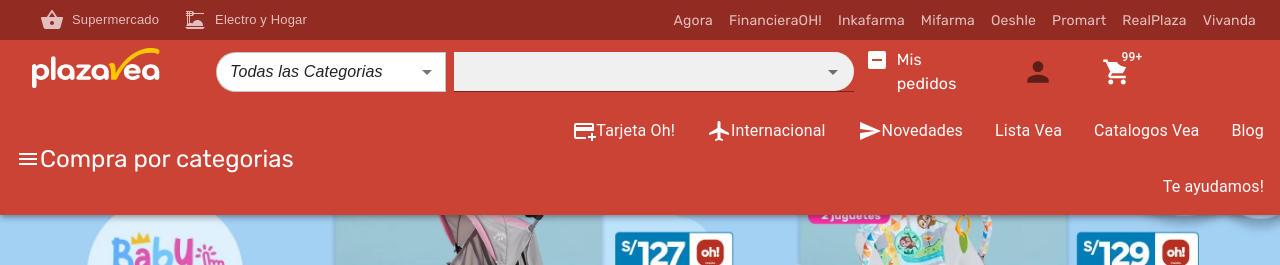
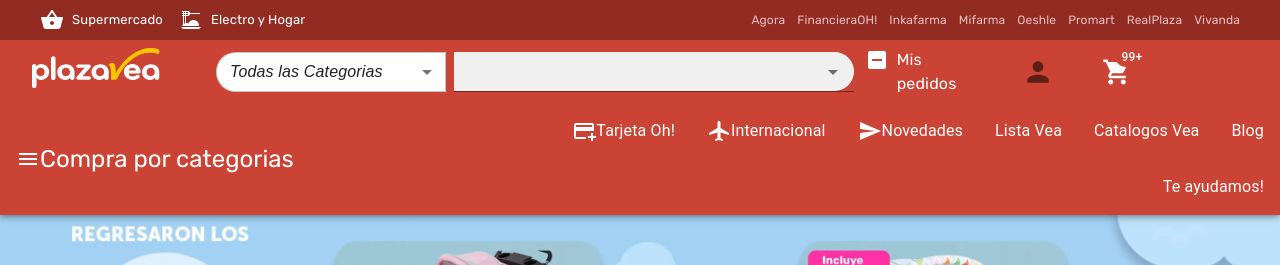
Before and after one commit to Nyxzaf/Proyecto-compartido-web, a React (Vite) app: page / in a window 1280 px wide. Shown: the top 265 px of the page. Built offline with nearby package versions, Linux system fonts and the light colour scheme.

Commit message:
Cambios generales

```diff
--- a/src/components/Main/Body.jsx
+++ b/src/components/Main/Body.jsx
@@ -9,25 +9,25 @@
 
 const Body = () => {
   return (
-      <Box sx={{ marginTop: "159px" }} >
+    <Box>
       <Carousel />
-        <Box sx={{marginTop:"10px"}}>
-            <FirstContainer/>
+      <Box mt={2}>
+        <FirstContainer />
       </Box>
-        <Box sx ={{marginTop:"45px"}}>
-            <SecondContainer/>
+      <Box mt={3}>
+        <SecondContainer />
       </Box>
-        <Box sx ={{marginTop:"45px"}}>
-            <Thirdcontainer/>
+      <Box mt={3}>
+        <Thirdcontainer />
       </Box>
-        <Box sx ={{marginTop:"-15px"}}>
-            <FourthContainer/>
+      <Box>
+        <FourthContainer />
       </Box>
-        <Box sx ={{marginTop:"-15px"}}>
-            <FifthContainer/>
+      <Box>
+        <FifthContainer />
       </Box>
-        <Box sx ={{marginTop:"-15px"}}>
-            <SixthContainer/>
+      <Box sx={{ marginTop: "-15px" }}>
+        <SixthContainer />
       </Box>
     </Box>
   );
--- a/src/components/Main/Carousel.jsx
+++ b/src/components/Main/Carousel.jsx
@@ -2,12 +2,15 @@
 import { Box, IconButton, Stack, Typography } from "@mui/material";
 import KeyboardArrowLeftIcon from "@mui/icons-material/KeyboardArrowLeft";
 import KeyboardArrowRightIcon from "@mui/icons-material/KeyboardArrowRight";
+import useMediaQuery from "@mui/material/useMediaQuery";
 
 const Carousel = () => {
+  const matches = useMediaQuery("(max-width:600px)");
   const [currentImageIndex, setCurrentImageIndex] = useState(0);
-  const images = [
-    "./Imagen1.webp",
-    "./Imagen2.webp",
+  const images = ["./Imagen1.webp", "./Imagen2.webp"];
+  const imagesResponsive = [
+    "./ImagenResponsive1.webp",
+    "./ImagenResponsive2.webp",
   ];
 
   const nextImage = () => {
@@ -45,7 +48,7 @@
         </IconButton>
         <Box maxWidth="100%">
           <img
-            src={images[currentImageIndex]}
+            src={(matches ? imagesResponsive : images)[currentImageIndex]}
             alt={`Image ${currentImageIndex + 1}`}
             style={{ width: "100%" }}
           />
@@ -60,13 +63,12 @@
           }}
           onClick={nextImage}
         >
-
           <KeyboardArrowRightIcon />
         </IconButton>
       </Stack>
       <Stack direction="row" spacing={1}>
         {images.map((_, index) => (
-          <Box key={index} sx={{ padding: '0.1rem' }}>
+          <Box key={index} sx={{ padding: "0.1rem" }}>
             <Typography
               component="span"
               style={{
--- a/src/components/head/FirstLane.jsx
+++ b/src/components/head/FirstLane.jsx
@@ -1,41 +1,61 @@
-import { Grid, Stack } from "@mui/material";
-import ShoppingBasketIcon from '@mui/icons-material/ShoppingBasket';
-import DinnerDiningIcon from '@mui/icons-material/DinnerDining';
+import { Stack, Box } from "@mui/material";
+import ShoppingBasketIcon from "@mui/icons-material/ShoppingBasket";
+import DinnerDiningIcon from "@mui/icons-material/DinnerDining";
+import { SECONDARY_FONT } from "../../assets/fonts";
 
 const FirstLane = () => {
-
-  const items= ["Agora","FinancieraOH! ", "Inkafarma","Mifarma","Oeshle","Promart","RealPlaza","Vivanda"]
-
+  const items = [
+    "Agora",
+    "FinancieraOH! ",
+    "Inkafarma",
+    "Mifarma",
+    "Oeshle",
+    "Promart",
+    "RealPlaza",
+    "Vivanda",
+  ];
+  // (theme) => ({
+  //   backgroundColor: theme.typography.primary.dark,
+  // })
 
   return (
-      <Stack flexGrow={1} direction="row" alignItems="center" bgcolor="#922B21" pr={3} p={0}  fontFamily="sans-serif" fontSize={13}>
-        <Grid
-          wrap="nowrap"
-          container
-          alignItems="center"
-          ml={2}
-          spacing={2}
-        >
-          <Grid item component="a" href="/#" display="flex"  alignItems="center" sx={{textDecoration:"none", color:"#e3bebf"}} >
-            <ShoppingBasketIcon sx={{margin:1}} />
-            Supermercado
-          </Grid>
-          <Grid item component="a"  href="/#" display="flex" alignItems="center" sx={{textDecoration:"none", color:"#e3bebf"}}>
-            <DinnerDiningIcon sx={{margin:1}}/>
-            Electro y Hogar
-          </Grid>
-        </Grid>
-        <Grid container justifyContent="flex-end" xl={1} spacing={2} pr={3} wrap="nowrap" alignItems={"center"} fontSize={14}>
-          {
-            items.map((name,index) =>
-          (
-            <Grid key={index} item fontFamily="Rubik" alignItems={"center"} color="#e3bebf" href="#" className={"text"} sx={{textDecoration:"none"}} display={{ xs: 'none',md:"block" }}>
-              {name}
-            </Grid>
-          ))
-          }
-        </Grid>
+    <Stack
+      gap={2}
+      direction="row"
+      alignItems="center"
+      bgcolor="primary.dark"
+      px={5}
+      py={1}
+      fontFamily={SECONDARY_FONT}
+      fontSize={13}
+    >
+      <Box component="span" display="flex" alignItems="center">
+        <ShoppingBasketIcon sx={{ mr: 1 }} />
+        <span>Supermercado</span>
+      </Box>
+      <Box component="span" display="flex" alignItems="center" mr="auto">
+        <DinnerDiningIcon sx={{ mr: 1 }} />
+        <span>Electro y Hogar</span>
+      </Box>
+      <Stack component="div" direction="row" flex alignItems="center" gap={1.5}>
+        {items.map((name, index) => (
+          <Box
+            key={index}
+            component="a"
+            fontFamily="Rubik,sans-serif"
+            fontSize={12}
+            color="#e3bebf"
+            href="#"
+            sx={{
+              textDecoration: "none",
+              display: { xs: "none", md: "block" },
+            }}
+          >
+            {name}
+          </Box>
+        ))}
       </Stack>
+    </Stack>
   );
 };
 
--- a/src/components/head/Header.jsx
+++ b/src/components/head/Header.jsx
@@ -5,11 +5,11 @@
 
 const Header = () => {
   return (
-      <AppBar>
-        <FirstLane/>
-        <SecondLane/>
-        <ThirdLane/>
-      </AppBar>
+    <AppBar sx={{ position: "sticky" }}>
+      <FirstLane />
+      <SecondLane />
+      <ThirdLane />
+    </AppBar>
   );
 };
 
--- a/src/components/head/MainNavigation.jsx
+++ b/src/components/head/MainNavigation.jsx
@@ -5,7 +5,7 @@
 
     const [Open, setOpen] = useState(false);
 
-    const Category = ["supermercado", "tecnologia","ElectroHogar"
+    const Category = ["Supermercado", "Tecnologia","ElectroHogar"
     , "Muebles","Dormitorio","DecoHogar","Juguetes y Juegos","Deportes","Bebé E Infantil", "Moda Mujer","Moda Hombre","Moda Infantil","Zapatillas","Zapatos","Belleza"
     ,"Accesorios","Mascotas","Libreria y Oficina","Automotriz","Mejoramiento del Hogar","Marcas Aliadas","Perú Pasion"]
 
--- a/src/components/head/SecondLane.jsx
+++ b/src/components/head/SecondLane.jsx
@@ -11,7 +11,7 @@
 
 const SecondLane = () => {
   return (
-    <Stack bgcolor="#CB4335" alignItems="center">
+    <Stack bgcolor="primary.main" alignItems="center">
       <Grid container alignItems="center" justifyContent="flex-start" wrap="nowrap">
         <Grid item  xl={1} p={1} pl={4} display={{xs:"none",md:"block"}}>
           <a href="https://www.youtube.com/watch?v=mCdA4bJAGGk">
--- a/src/components/head/ThirdLane.jsx
+++ b/src/components/head/ThirdLane.jsx
@@ -32,7 +32,7 @@
     ]
 
     return (
-        <Stack direction="row" alignItems="center" bgcolor="#CB4335">
+        <Stack direction="row" alignItems="center" bgcolor="primary.main">
             <Grid item xs >
                 <Grid container direction={"row"} justifyContent="flex-start">
                     <Grid item p={1} xs={12}>
```
Also changed, not shown: src/components/Main/SecondContainer.jsx (+8 -6 lines). Lines whose indentation alone changed are shown as unchanged.
